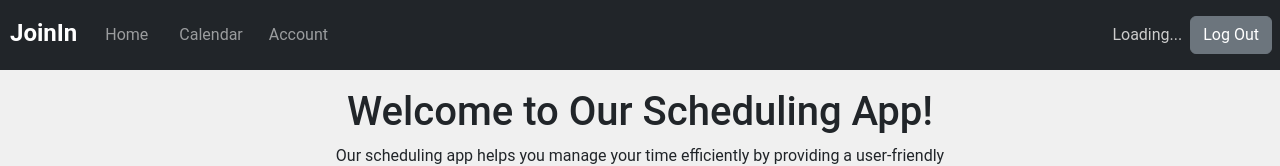
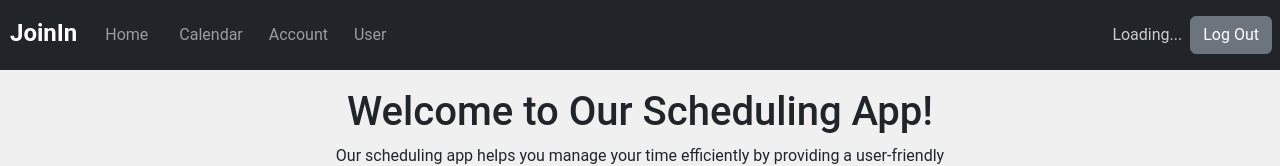
Before and after one commit to jomelsotelo/Scheduling-App, a React (Create React App) app in the folder frontend/: page / in a window 1280 px wide. Shown: the top 166 px of the page. Built offline with nearby package versions, Linux system fonts and the light colour scheme; no server answers; sample sign-in values are in the browser's storage.

Commit message:
User button connects to actual page now. Does not retrieve info from backend yet.

```diff
--- a/frontend/src/components/navbar/PortalNavbar.js
+++ b/frontend/src/components/navbar/PortalNavbar.js
@@ -56,6 +56,9 @@ const PortalNavbar = () => {
     const navigateToAccount = () => {
       navigate ('/account')
     }
+    const navigateToUser = () => {
+      navigate ('/user')
+    }
 
     return (
         <React.Fragment>
@@ -65,6 +68,7 @@ const PortalNavbar = () => {
                 <Nav.Link onClick={navigateToHome} style={{ fontSize: '1rem', margin: '5px 10px' }}>Home</Nav.Link>
                 <Nav.Link onClick={navigateToCalendar} style={{ fontSize: '1rem', margin: '5px 5px' }}>Calendar</Nav.Link>
                 <Nav.Link onClick={navigateToAccount} style={{ fontSize: '1rem', margin: '5px 5px' }}>Account</Nav.Link>
+                <Nav.Link onClick={navigateToUser} style={{ fontSize: '1rem', margin: '5px 5px' }}>User</Nav.Link>
                 </Nav>
                 <Container />
                 <Navbar.Text>
--- a/frontend/src/index.js
+++ b/frontend/src/index.js
@@ -11,6 +11,7 @@ import CreateAccount from "./pages/authentication/CreateAccount"
 import Login from "./pages/authentication/LoginPage"
 import Auth from "./pages/authentication/Auth"
 import ProtectedRoute from "./components/util/ProtectedRoute"
+import UserInfo from "./pages/portal/UserInfo"
 
 
 
@@ -28,6 +29,7 @@ ReactDOM.render(
                 <Route index element={<HomePage />} />
                 <Route path='calendar' element={<Calendar />} />
                 <Route path ='account' element={<Account />}/>
+                <Route path ='user' element={<UserInfo />}/>
             </Route>
         </Routes>
     </BrowserRouter>,
--- a/frontend/src/pages/portal/UserInfo.js
+++ b/frontend/src/pages/portal/UserInfo.js
@@ -3,10 +3,13 @@ import React from "react";
 const UserInfo = ({ user }) => {
     return (
         <div>
-            <h2>User Information</h2>
+            <div style={{ display: 'flex', justifyContent: 'space-between', alignItems: 'center' }}>
+                <h2>User Information</h2>
+                <button onClick={() => { /* CODE HERE */ }}>Edit Info</button>
+            </div>
             <p>Name: {user ? `${user.first_name} ${user.last_name}` : 'Guest'}</p>
             <p>Email: {user ? user.email : 'N/A'}</p>
-            {/* Add more user information as needed */}
+            {/* MORE INFO HERE */}
         </div>
     );
 };
```
